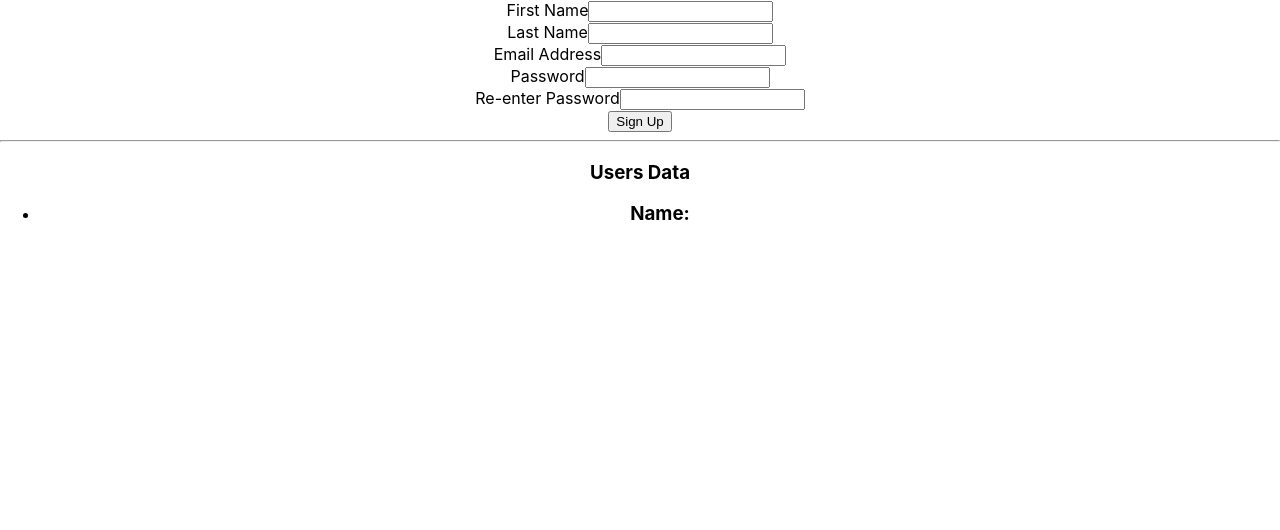
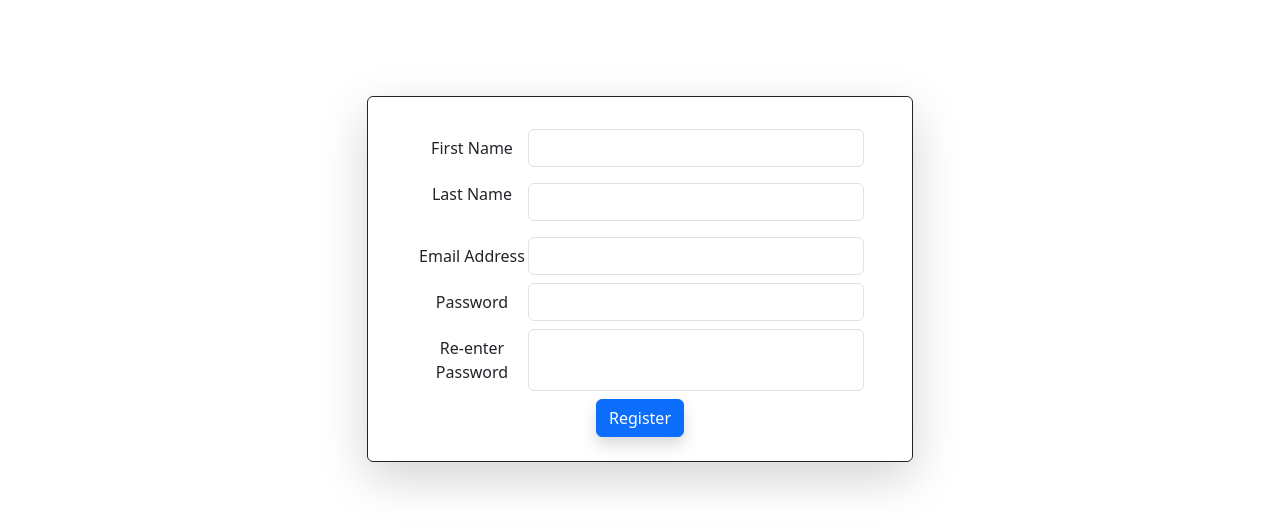
Before and after one commit to anisur2805/learning-react-, a React (Create React App) app: page / in a window 1280 px wide. Shown: the top 530 px of the page. Built offline with nearby package versions, Linux system fonts and the light colour scheme.

Commit message:
form custom hook

```diff
--- a/package.json
+++ b/package.json
@@ -12,7 +12,7 @@
     "web-vitals": "^1.1.2"
   },
   "scripts": {
-    "start": "react-scripts start",
+	"start": "FAST_REFRESH=false react-scripts start",
     "build": "react-scripts build",
     "test": "react-scripts test",
     "eject": "react-scripts eject"
--- a/src/App.js
+++ b/src/App.js
@@ -31,6 +31,7 @@ import CopyComponent from "./components/Copy.jsx";
 
 // Custom Form Hook
 import SignUp from "./components/hooks/CustomHook/Signup";
+import FormComponent from "./components/hooks/CustomHook2/Form"
 
 function App() {
   return (
@@ -94,7 +95,9 @@ function App() {
 
       {/* <CopyComponent /> */}
 
-      <SignUp />
+      {/* <SignUp /> */}
+
+	  <FormComponent />
     </div>
   );
 }
--- /dev/null
+++ b/src/components/hooks/CustomHook2/Form.js
@@ -0,0 +1,96 @@
+import React from "react";
+import useCustomHook from "./useCustomHook";
+import { Button, Form, FormGroup, Label, Input, FormText } from "reactstrap";
+
+const FormComponent = () => {
+  const register = () => {
+    console.log(values);
+  };
+
+  const [values, handleChange, handleSubmit] = useCustomHook(register);
+
+  return (
+    <div>
+      <div className="container">
+        <div className="row mt-5">
+          <div className="col-md-6 offset-md-3">
+            <form
+              onSubmit={handleSubmit}
+              className="form-group px-5 py-4 mt-5 bg-white shadow-lg border border-dark rounded">
+              <FormGroup className="form-group d-flex my-2">
+                <Label for="exampleEmail" sm={3}>
+                  First Name
+                </Label>
+                <Input
+                  className="form-control"
+                  name="firstName"
+                  required
+                  onChange={handleChange}
+                  value={values.firstName || ""}
+                />
+              </FormGroup>
+              <div className="form-group d-flex my-2">
+                <Label for="exampleEmail" sm={3}>
+                  Last Name
+                </Label>
+                <input
+                  className="form-control d-flex my-2"
+                  name="lastName"
+                  required
+                  onChange={handleChange}
+                  value={values.lastName || ""}
+                />
+              </div>
+
+              <div className="form-group d-flex my-2">
+                <Label for="exampleEmail" sm={3}>
+                  Email Address
+                </Label>
+                <input
+                  className="form-control"
+                  type="email"
+                  name="email"
+                  required
+                  onChange={handleChange}
+                  value={values.email || ""}
+                />
+              </div>
+
+              <div className="form-group d-flex my-2">
+                <Label for="exampleEmail" sm={3}>
+                  Password
+                </Label>
+                <input
+                  className="form-control"
+                  type="password"
+                  name="password1"
+                  onChange={handleChange}
+                  value={values.password1 || ""}
+                />
+              </div>
+
+              <div className="form-group d-flex my-2">
+                <Label for="exampleEmail" sm={3}>
+                  Re-enter Password
+                </Label>
+                <input
+                  className="form-control"
+                  type="password"
+                  name="password2"
+                  onChange={handleChange}
+                  value={values.password2 || ""}
+                />
+              </div>
+
+              <button type="submit" className="btn btn-primary shadow">
+                Register
+              </button>
+            </form>
+          </div>
+        </div>
+      </div>
+    </div>
+  );
+};
+
+export default FormComponent;
--- /dev/null
+++ b/src/components/hooks/CustomHook2/useCustomHook.js
@@ -0,0 +1,20 @@
+import { useState } from "react";
+
+const useCustomHook = submitCallback => {
+  const [state, setState] = useState({});
+
+  const handleSubmit = e => {
+    e.preventDefault();
+    submitCallback();
+	setState({})
+    e.target.reset()
+  };
+
+  const handleChange = e => {
+    e.persist();
+    setState( state => ({ ...state, [e.target.name]: e.target.value }));
+  };
+  return [state, handleChange, handleSubmit];
+};
+
+export default useCustomHook;
--- a/src/index.js
+++ b/src/index.js
@@ -1,8 +1,11 @@
+/* eslint-disable no-unused-vars */
 import React from "react";
 import ReactDOM from "react-dom";
 import "./index.css";
 import App from "./App";
 import reportWebVitals from "./reportWebVitals";
+
+import 'bootstrap/dist/css/bootstrap.min.css'
 
 import ContextAPI from "./ContextAPI";
 
```
Also changed, not shown: 1 other file (tests, documents, lock files or other folders).
